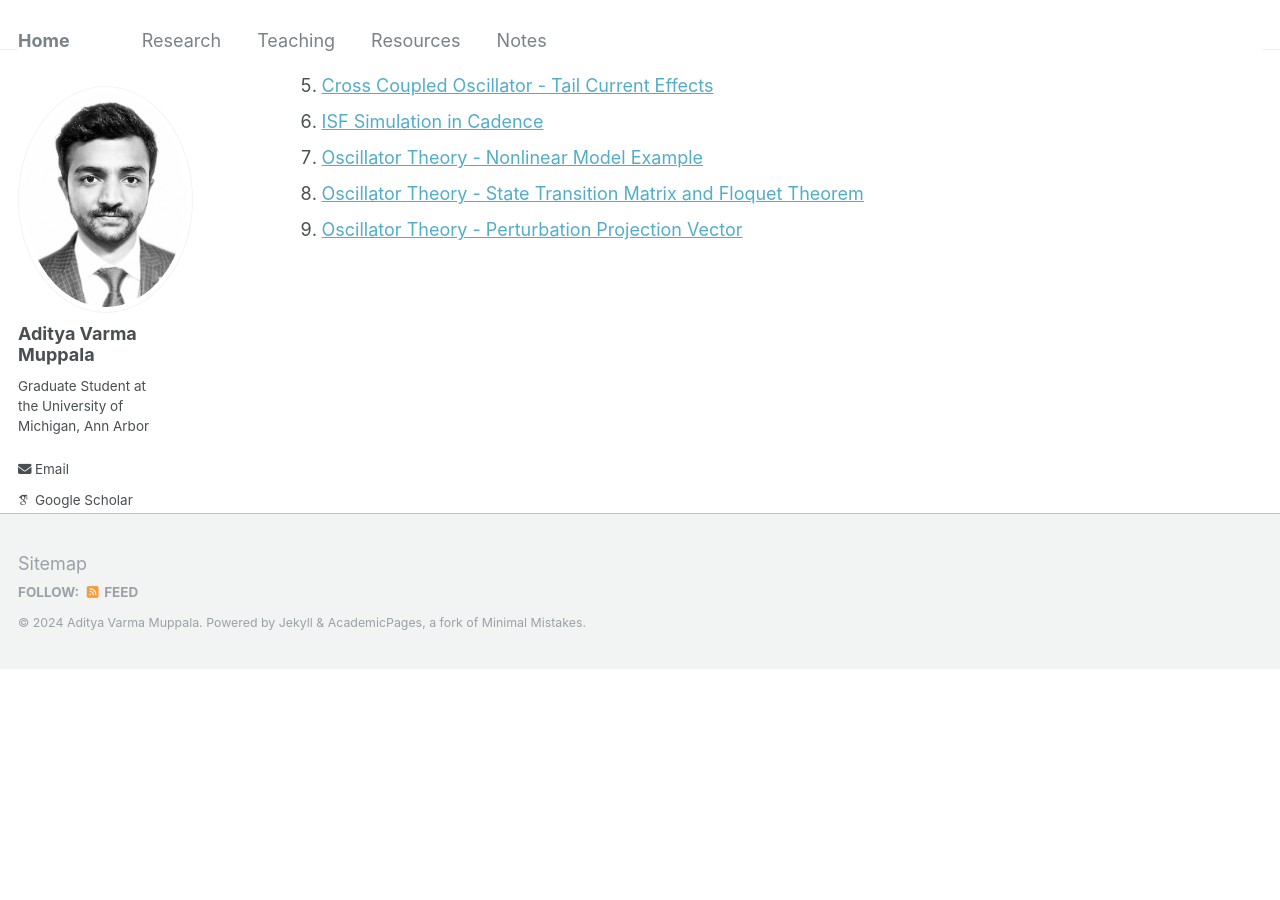
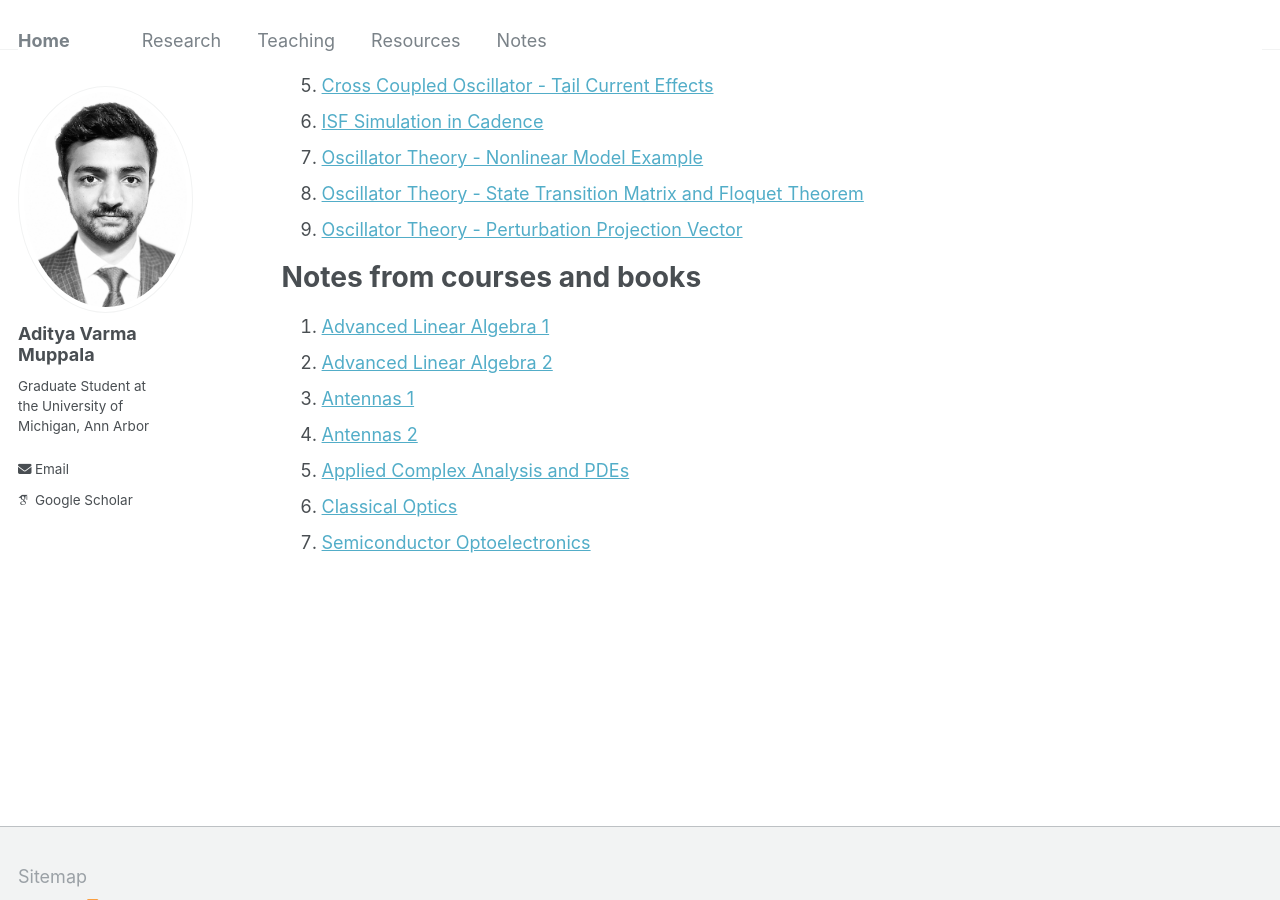
Before and after one commit to AdityaMuppala/adityamuppala.github.io, a Jekyll site: the page built from _pages/notes.md, in a window 1280 px wide and 900 px high, scrolled down 693 px. Built offline with Jekyll 4.4.1, drawn with Linux system fonts in a browser that asks for light colours; some web fonts are replaced; before the commit the page ends 1362 px from its top, so only the background shows below that; some of the changed text lies outside the part shown.

Commit message:
Update notes.md

```diff
--- a/_pages/notes.md
+++ b/_pages/notes.md
@@ -5,8 +5,7 @@ permalink: /notes/
 author_profile: true
 ---
 
-# YouTube [Tutorials](https://www.youtube.com/@adityavarmamuppala437/videos)
-
+# Notes from my YouTube [Channel](https://www.youtube.com/@adityavarmamuppala437/videos)
 ## Radar Imaging
 1. [FMCW Radar](https://adityamuppala.github.io/assets/YouTube_Notes/FMCW_YouTube.pdf)
 2. [Stepped Frequency Radar](https://adityamuppala.github.io/assets/YouTube_Notes/Stepped_Frequency_YouTube.pdf)
@@ -28,3 +27,13 @@ author_profile: true
 7. [Oscillator Theory - Nonlinear Model Example](https://adityamuppala.github.io/assets/YouTube_Notes/Nonlinear_example.pdf)
 8. [Oscillator Theory - State Transition Matrix and Floquet Theorem](https://adityamuppala.github.io/assets/YouTube_Notes/STM_FT.pdf)
 9. [Oscillator Theory - Perturbation Projection Vector](https://adityamuppala.github.io/assets/YouTube_Notes/PPV_Theory_Notes.pdf)
+
+# Notes from courses and books
+
+1. [Advanced Linear Algebra 1](https://adityamuppala.github.io/assets/YouTube_Notes/MIMO_Radar_YouTube.pdf)
+2. [Advanced Linear Algebra 2](https://adityamuppala.github.io/assets/YouTube_Notes/SAR_RMA_YouTube.pdf)
+3. [Antennas 1](https://adityamuppala.github.io/assets/YouTube_Notes/FMCW_YouTube.pdf)
+4. [Antennas 2](https://adityamuppala.github.io/assets/YouTube_Notes/Stepped_Frequency_YouTube.pdf)
+5. [Applied Complex Analysis and PDEs](https://adityamuppala.github.io/assets/YouTube_Notes/SAR_BP_TDC_YouTube.pdf)
+6. [Classical Optics](https://adityamuppala.github.io/assets/YouTube_Notes/Pulsed_YouTube.pdf)
+7. [Semiconductor Optoelectronics](https://adityamuppala.github.io/assets/YouTube_Notes/MIMO_RMA_YouTube.pdf)
```
